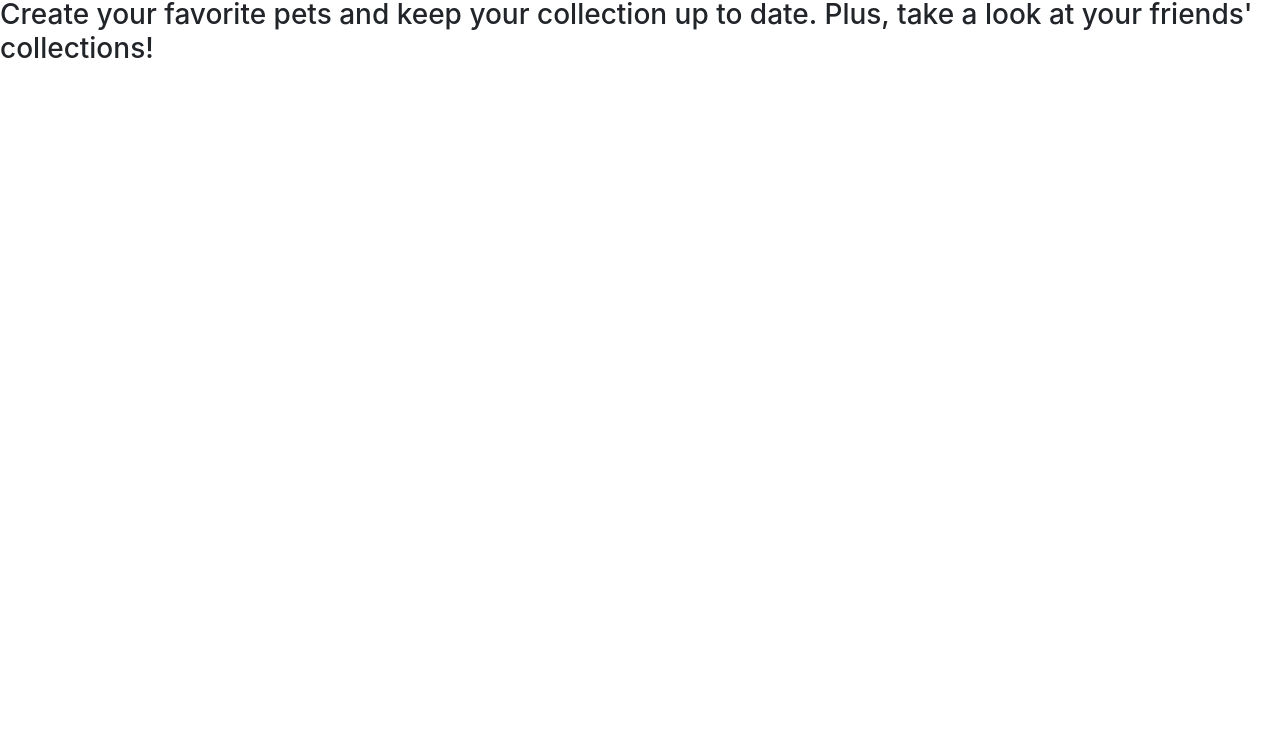
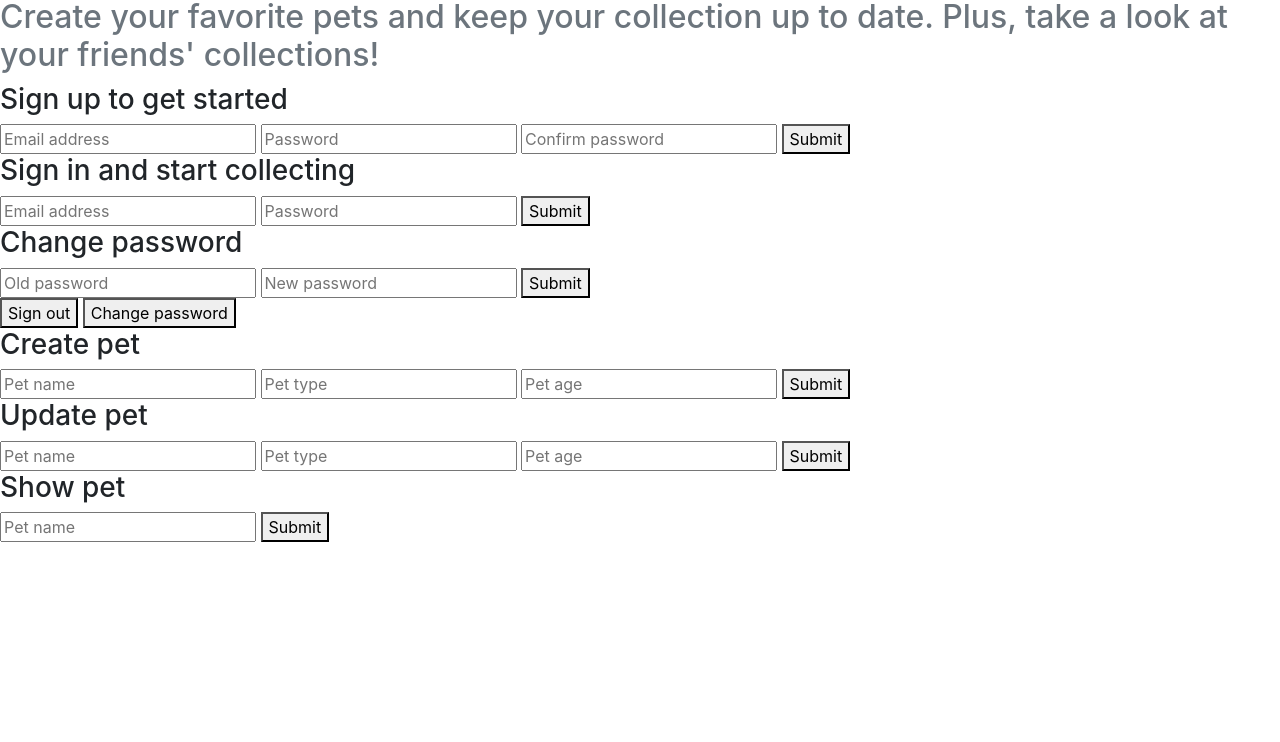
Before and after one commit to laurenmenendez/pet-collector-client, a website built with webpack: page index.html in a window 1280 px wide. Shown: the part 58-800 px from the top of the page. Built offline with nearby package versions, Linux system fonts and the light colour scheme.

Commit message:
Set up basic index.html & auth functions in app.js

```diff
--- a/assets/scripts/app.js
+++ b/assets/scripts/app.js
@@ -1,11 +1,13 @@
 'use strict'
 
-// use require with a reference to bundle the file and use it in this file
-// const example = require('./example')
-
-// use require without a reference to ensure a file is bundled
-// require('./example')
+const authEvents = require('./auth/events')
+const petEvents = require('./pet/events')
 
 $(() => {
-  // your JS code goes here
+  // auth events
+    $('#sign-up-form').on('submit', authEvents.onSignUp)
+    $('#sign-in-form').on('submit', authEvents.onSignIn)
+    $('#change-password-button').on('click', authEvents.onChangePasswordButton)
+    $('#change-password').on('submit', authEvents.onChangePassword)
+    $('#sign-out-button').on('click', authEvents.onSignOut)
 })
--- a/assets/scripts/auth/events.js
+++ b/assets/scripts/auth/events.js
@@ -0,0 +1,3 @@
+const api = require('./api')
+const ui = require('./ui')
+const getFormFields = require('../../.././lib/get-form-fields')
--- a/index.html
+++ b/index.html
@@ -1,7 +1,7 @@
 <!DOCTYPE html>
 <html>
     <head>
-      <title>Example</title>
+      <title>Pet Collector</title>
       <meta name="viewport" content="width=device-width, initial-scale=1">
 
       <!-- Do not add `link` tags-->
@@ -12,7 +12,63 @@
       <script src="public/application.js" type="text/javascript" charset="utf-8" defer></script>
     </head>
     <body>
-        <h1>Pet Collector</h1>
-        <h3>Create your favorite pets and keep your collection up to date. Plus, take a look at your friends' collections!</h3>
+      <div id="intro">
+        <h1 class="headline">Pet Collector!!!</h1>
+        <h2 class="text-secondary">Create your favorite pets and keep your collection up to date. Plus, take a look at your friends' collections!</h2>
+      </div>
+      <div id="sign-up">
+        <form id="sign-up-form">
+          <h3 class="text-tertiary">Sign up to get started</h3>
+          <input type="email" name="credentials[email]" placeholder="Email address" required>
+          <input name="credentials[password]" type="password" placeholder="Password" required>
+          <input name="credentials[password_confirmation]" type="password" placeholder="Confirm password" required>
+          <button type="submit" class="btn-auth">Submit</button>
+        </form>
+      </div>
+      <div id="sign-in">
+        <form id="sign-in-form">
+          <h3 class="text-tertiary">Sign in and start collecting</h3>
+          <input type="email" name="credentials[email]" placeholder="Email address" required>
+          <input name="credentials[password]" type="password" placeholder="Password" required>
+          <button type="submit" class="btn-auth">Submit</button>
+        </form>
+      </div>
+      <div id="change-password">
+        <form id="change-password-form">
+          <h3 class="text-tertiary">Change password</h3>
+          <input name="passwords[old]" type="password" placeholder="Old password" required>
+          <input name="passwords[new]" type="password" placeholder="New password" required>
+          <button type="submit" class="btn-auth">Submit</button>
+        </form>
+      </div>
+      <div id="nav-container">
+      <button id="sign-out-button" class="btn-auth">Sign out</button>
+      <button id="change-password-button" class="btn-auth">Change password</button>
+      </div>
+      <div id="create">
+        <form id="create-form">
+          <h3 class="text-tertiary">Create pet</h3>
+          <input type="text" name="pet[name]" placeholder="Pet name" required>
+          <input type="text" name="pet[type]" placeholder="Pet type" required>
+          <input type="number" name="pet[age]" placeholder="Pet age" required>
+          <button type="submit" class="btn-pet">Submit</button>
+        </form>
+      </div>
+      <div id="update">
+        <form id="update-form">
+          <h3 class="text-tertiary">Update pet</h3>
+          <input type="text" name="pet[name]" placeholder="Pet name" required>
+          <input type="text" name="pet[type]" placeholder="Pet type" required>
+          <input type="number" name="pet[age]" placeholder="Pet age" required>
+          <button type="submit" class="btn-pet">Submit</button>
+        </form>
+      </div>
+      <div id="show">
+        <form id="show-form">
+          <h3 class="text-tertiary">Show pet</h3>
+          <input type="text" name="pet[name]" placeholder="Pet name" required>
+          <button type="submit" class="btn-pet">Submit</button>
+        </form>
+      </div>
     </body>
 </html>
```
Also changed, not shown: assets/scripts/pet/api.js (added), assets/scripts/pet/events.js (added), assets/scripts/pet/ui.js (added).
